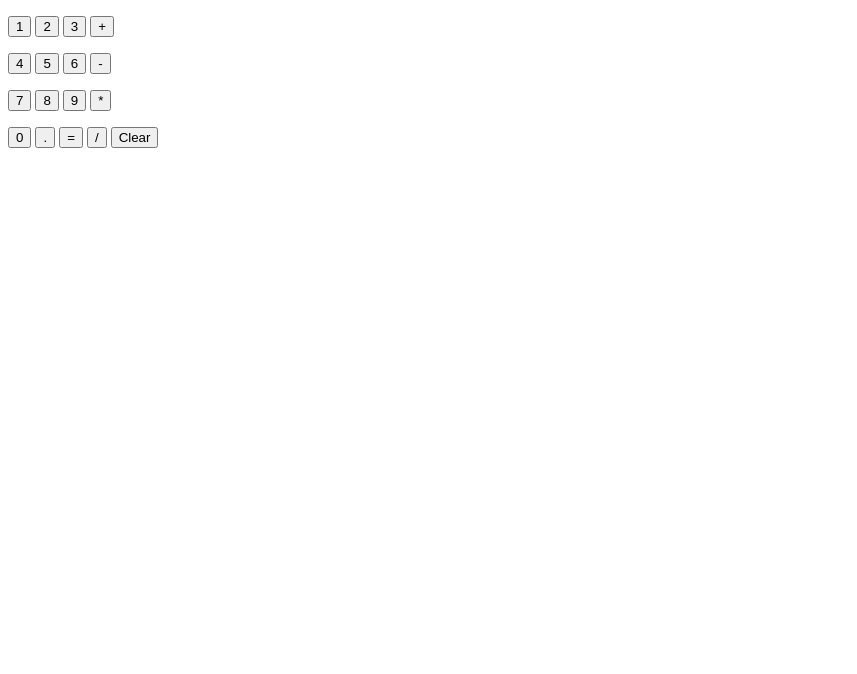
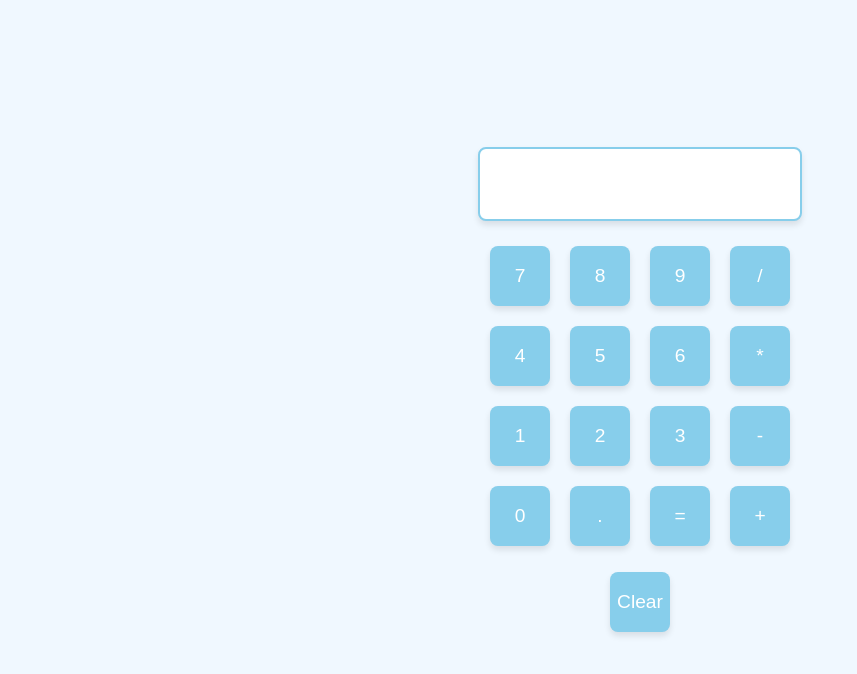
Before and after one commit to Nishaweb-developer/javascript_projects, a plain HTML site: page calculator.html in a window 1280 px wide. Shown: the whole page, without its empty margins (0-857 px from the left). Drawn offline with Linux system fonts and the light colour scheme.

Commit message:
updation after new calcualtor

```diff
--- a/calculator.html
+++ b/calculator.html
@@ -4,141 +4,136 @@
     <meta charset="UTF-8">
     <meta name="viewport" content="width=device-width, initial-scale=1.0">
     <title>Calculator</title>
+    <style>
+        body {
+            font-family: Arial, sans-serif;
+            background-color: #f0f8ff;
+            display: flex;
+            flex-direction: column;
+            align-items: center;
+            justify-content: center;
+            height: 100vh;
+            margin: 0;
+        }
 
+        #result {
+            width: 300px;
+            height: 50px;
+            margin-bottom: 20px;
+            background-color: #ffffff;
+            border: 2px solid #87ceeb;
+            border-radius: 8px;
+            font-size: 1.5rem;
+            text-align: right;
+            padding: 10px;
+            color: #333;
+            box-shadow: 0 4px 6px rgba(0, 0, 0, 0.1);
+            outline: none;
+        }
+
+        button {
+            width: 60px;
+            height: 60px;
+            margin: 5px;
+            font-size: 1.2rem;
+            color: #fff;
+            background-color: #87ceeb;
+            border: none;
+            border-radius: 8px;
+            cursor: pointer;
+            transition: background-color 0.3s ease, transform 0.2s ease;
+            box-shadow: 0 4px 6px rgba(0, 0, 0, 0.1);
+        }
+
+        button:hover {
+            background-color: #4682b4;
+        }
+
+        button:active {
+            transform: scale(0.95);
+        }
+
+        button:focus {
+            outline: none;
+        }
+
+        div {
+            display: flex;
+            flex-direction: column;
+            align-items: center;
+        }
+
+        .buttons {
+            display: grid;
+            grid-template-columns: repeat(4, 1fr);
+            gap: 10px;
+        }
+    </style>
 </head>
 <body>
     <div>
-        <p><button onclick="
-            calculation +='1';
-            console.log(calculation);
+        <!-- Editable result display -->
+        <div id="result" contenteditable="true" oninput="validateInput()"></div>
 
-            ">1</button>
-            <button  onclick="
-            calculation +='2';
-            console.log(calculation);
+        <!-- Calculator buttons -->
+        <div class="buttons">
+            <button onclick="appendToResult('7')">7</button>
+            <button onclick="appendToResult('8')">8</button>
+            <button onclick="appendToResult('9')">9</button>
+            <button onclick="appendToResult(' / ')">/</button>
 
-            ">2</button>
+            <button onclick="appendToResult('4')">4</button>
+            <button onclick="appendToResult('5')">5</button>
+            <button onclick="appendToResult('6')">6</button>
+            <button onclick="appendToResult(' * ')">*</button>
 
-            <button  onclick="
-            calculation +='3';
-            console.log(calculation);
+            <button onclick="appendToResult('1')">1</button>
+            <button onclick="appendToResult('2')">2</button>
+            <button onclick="appendToResult('3')">3</button>
+            <button onclick="appendToResult(' - ')">-</button>
 
-            ">3</button>
+            <button onclick="appendToResult('0')">0</button>
+            <button onclick="appendToResult('.')">.</button>
+            <button onclick="calculateResult()">=</button>
+            <button onclick="appendToResult(' + ')">+</button>
+        </div>
 
-            <button
-            onclick="
-            calculation +=' + ';
-            console.log(calculation);
-            ">+</button>
-
-
+        <p>
+            <button onclick="clearCalculation()">Clear</button>
         </p>
     </div>
 
+    <script>
+        // Function to append clicked button values to the result div
+        function appendToResult(value) {
+            const resultDiv = document.getElementById('result');
+            resultDiv.innerText += value;
+        }
 
-    <p><button onclick="
-        calculation +='4';
-        console.log(calculation);
+        // Allow only numbers and basic arithmetic operators in the result div
+        function validateInput() {
+            const resultDiv = document.getElementById('result');
+            // Regular expression to allow numbers, operators, and spaces
+            const validInput = /^[0-9+\-*/. ]*$/;
+            if (!validInput.test(resultDiv.innerText)) {
+                resultDiv.innerText = resultDiv.innerText.replace(/[^0-9+\-*/. ]/g, '');
+            }
+        }
 
-        ">4</button>
+        // Perform the calculation based on the user input
+        function calculateResult() {
+            const resultDiv = document.getElementById('result');
 
-        <button  onclick="
-        calculation +='5';
-        console.log(calculation);
+                const expression = resultDiv.innerText;
+                const result = eval(expression); // Use eval to calculate
+                resultDiv.innerText = result; // Display the result
 
-        ">5</button>
+        }
 
-        <button  onclick="
-        calculation +='6';
-        console.log(calculation);
-
-        ">6</button>
-
-        <button
-        onclick="
-        calculation +=' - ';
-        console.log(calculation);
-        ">-</button>
-
-        <!-- <button
-        onclick="
-        calculation =eval(calculation);
-        console.log(calculation);
-        ">=</button> -->
-    </p>
-
-
-    <p><button onclick="
-        calculation +='7';
-        console.log(calculation);
-
-        ">7</button>
-
-        <button  onclick="
-        calculation +='8';
-        console.log(calculation);
-
-        ">8</button>
-
-        <button  onclick="
-        calculation +='9';
-        console.log(calculation);
-
-        ">9</button>
-
-        <button
-        onclick="
-        calculation +=' * ';
-        console.log(calculation);
-        ">*</button>
-
-        <!-- <button
-        onclick="
-        calculation =eval(calculation);
-        console.log(calculation);
-        ">=</button> -->
-    </p>
-
-    <p><button onclick="
-        calculation +='0';
-        console.log(calculation);
-
-        ">0</button>
-
-        <button  onclick="
-        calculation +=' . ';
-        console.log(calculation);
-
-        ">.</button>
-
-        <button  onclick="
-        calculation = eval(calculation);
-        console.log(calculation);
-
-        ">=</button>
-
-        <button
-        onclick="
-        calculation +=' / ';
-        console.log(calculation);
-        ">/</button>
-
-
-        <button  onclick="
-        calculation =' ';
-        console.log('Cleared');
-        ">Clear</button>
-
-        <!-- <button
-        onclick="
-        calculation =eval(calculation);
-        console.log(calculation);
-        ">=</button> -->
-    </p>
-
-    <script>
-        let calculation = '';
-
+        // Clear the result div
+        function clearCalculation() {
+            document.getElementById('result').innerText = '';
+        }
     </script>
 </body>
 </html>
--- /dev/null
+++ b/index.css
@@ -0,0 +1,39 @@
+body{
+    background: rgb(63,94,251);
+background: radial-gradient(circle, rgba(63,94,251,1) 0%, rgba(252,70,107,1) 76%);
+}
+#container{
+
+    display: flex;
+    flex-direction: column;
+    align-items: center;
+    justify-content: center;
+     gap:20px;
+     width:300px;
+     margin:100px auto;
+     padding:100px;
+
+     width:fit-content;
+     background: rgb(34,193,195);
+background: linear-gradient(0deg, rgba(34,193,195,1) 0%, rgba(253,187,45,1) 100%);
+
+
+
+}
+a{
+
+    color:white;
+    text-decoration: none;
+    font-family: 'Franklin Gothic Medium', 'Arial Narrow', Arial, sans-serif;
+     font-weight:800;
+     font-size:20px;
+     background: rgb(34,193,195);
+background: linear-gradient(0deg, rgba(34,193,195,1) 0%, rgba(45,49,253,1) 100%);
+
+     border-radius:10px;
+
+     padding:10px;
+     margin:auto;
+
+
+}
```
Also changed, not shown: index.html (+8 -15 lines), rock_paper.html (added, +206 -0 lines), images/paper-emoji.png (added), images/rock-emoji.png (added), images/scissors-emoji.png (added), magicpattern-grid-pattern-1733286186960.png (added), 1 other file.
